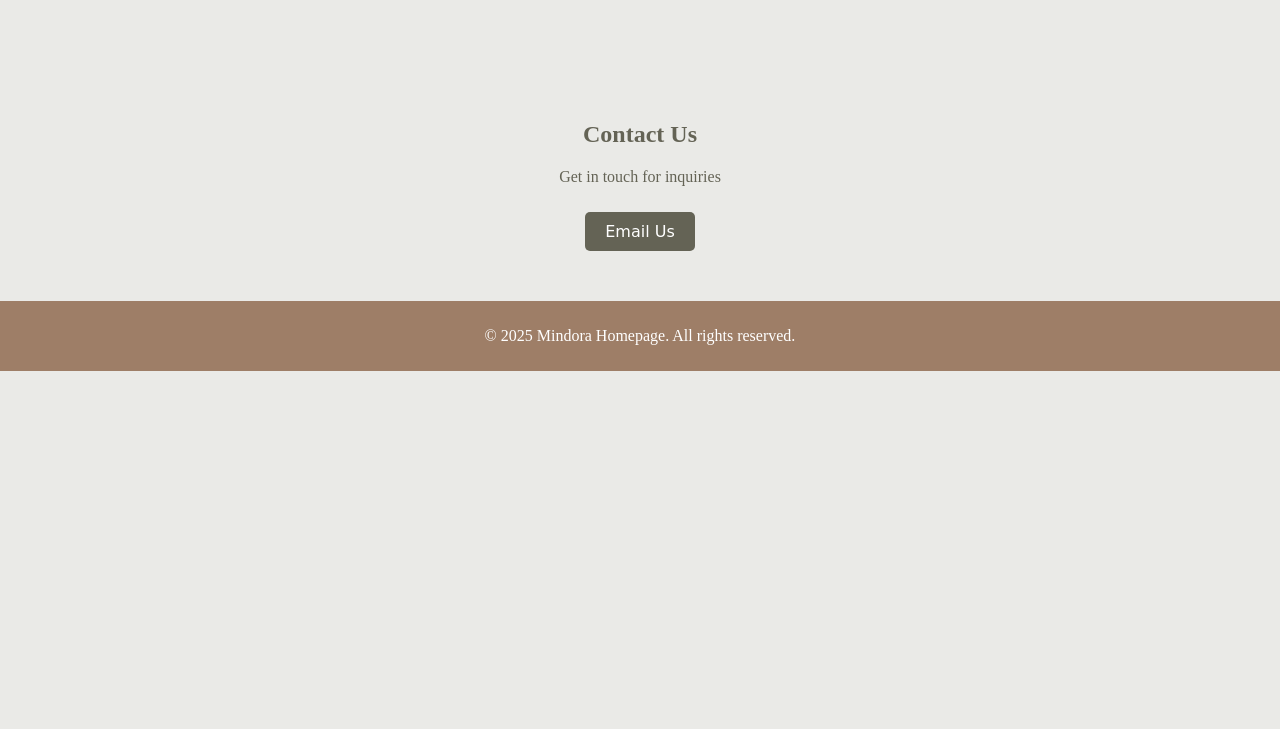
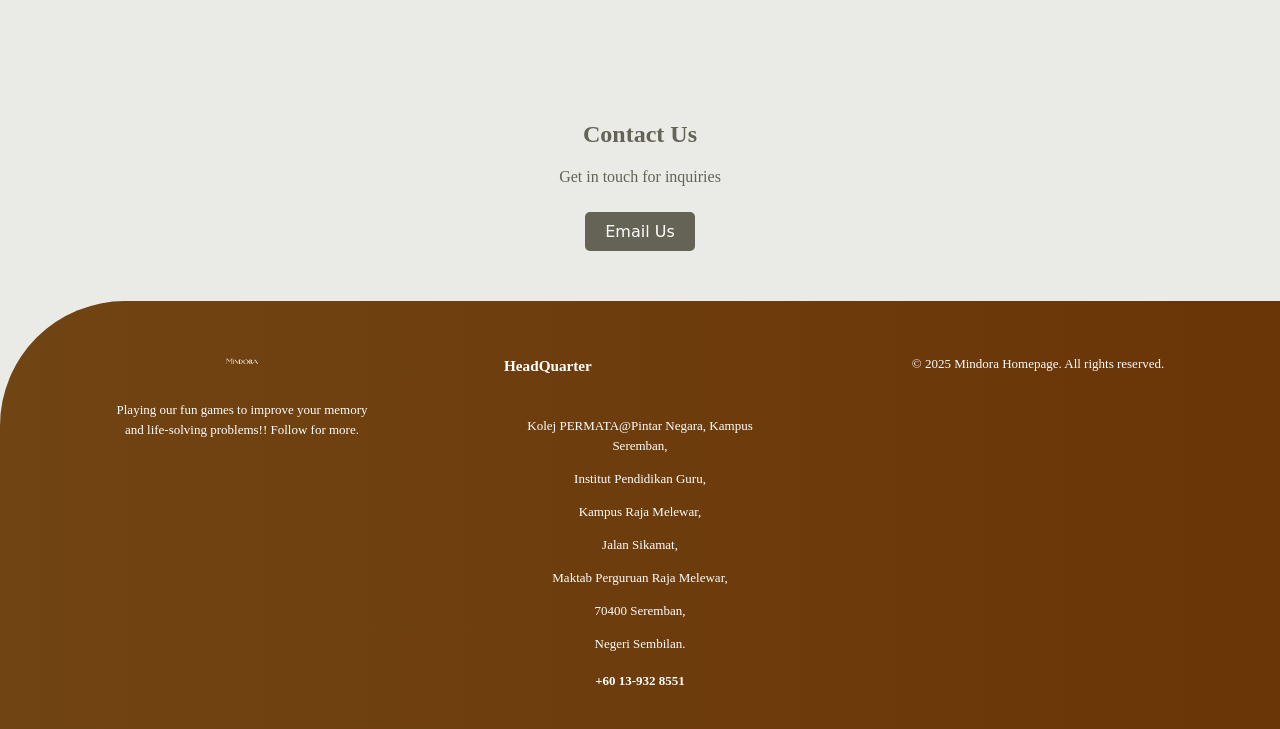
Before and after one commit to SyafeeqaAqeela/MindoraOfficial, a plain HTML site: page index.html in a window 1280 px wide. Shown: the part 1660-2389 px from the top of the page. Before the commit the page ends 2031 px from the top, so only its background shows below. Drawn offline with Linux system fonts and the light colour scheme; a web font is replaced by a local one.

Commit message:
Update index.html

```diff
--- a/index.html
+++ b/index.html
@@ -5,8 +5,62 @@
     <meta name="viewport" content="width=device-width, initial-scale=1.0">
     <title>Mindora Homepage</title>
     <link rel="stylesheet" href="styles.css">
+    <style>
+         html, body {
+      height: 100%;
+      margin: 0;
+    }
+
+    .site-wrapper {
+      display: flex;
+      flex-direction: column;
+      min-height: 100vh;
+    }
+
+    footer {
+      width: 100%;
+      background: linear-gradient(to right, #714413, #6a3507);
+      color: #fff;
+      padding: 30px 0 10px;
+      border-top-left-radius: 125px;
+      font-size: 13px;
+      line-height: 20px;
+      margin-top: auto;
+    }
+    .row{
+        width: 85%;
+        margin: auto;
+        display: flex;
+        flex-wrap: wrap;
+        align-items: flex-start;
+        justify-content: space-between;
+    }
+    .col{
+        flex-basis: 25%;
+        padding: 10px;
+    }
+    .logo{
+        width: 80px;
+        margin-bottom: 30px;
+
+    }
+    .col h3{
+        width: fit-content;
+        margin-bottom: 40px;
+        position: relative;
+    }
+    .row li{
+        list-style-type: none;
+    }
+    .row i{
+        color: black;
+        height: 100px;
+    }
+
+    </style>
 </head>
 <body>
+    <div class="site-wrapper">
     <nav class="navbar">
         <div class="logo">
             <img src="logo/1.png" alt="Logo" class="logo-image">
@@ -14,7 +68,7 @@
         <ul class="nav-links">
             <li><a href="index.html" class="btn-7">HOME</a></li>
             <li><a href="Cooking Game/cooking.html" class="btn-7">COOKING</a></li>
-            <li><a href="Mindora1/fashion game.html" class="btn-7">FASHION</a></li>
+            <li><a href="Mindora/fashion game.html" class="btn-7">FASHION</a></li>
             <li><a href="descr.html" class="btn-7">TUTORIAL</a></li>
             <li><a href="contact.html" class="btn-7">ABOUT</a></li>
         </ul>
@@ -23,7 +77,7 @@
     <section id="welcome">
         <div class="welcome-content">
             <h2>Mindora</h2>
-            <a href="Cooking Game/cooking.html" class="btn">Start Now</a>
+            <a href="#hero" class="btn">Start Now</a>
         </div>
         <div class="welcome-bg" style="background-image: url('bghp1.png');"></div>
         <div class="welcome-bg" style="background-image: url('bghp2.png');"></div>
@@ -51,8 +105,29 @@
     </section>
 
     <footer>
-        <p>&copy; 2025 Mindora Homepage. All rights reserved.</p>
-    </footer>
+        <div class="row">
+            <div class="col">
+                <img src="logo/1.png" height="40px" alt="Logo Mindora">
+                <p>Playing our fun games to improve your memory and life-solving problems!! Follow for more.</p>
+            </div>
+            <div class="col">
+              <h3>HeadQuarter</h3>
+              <p>Kolej PERMATA@Pintar Negara, Kampus Seremban,</p>
+              <p>Institut Pendidikan Guru,</p>
+              <p>Kampus Raja Melewar,</p>
+              <p>Jalan Sikamat,</p>
+              <p>Maktab Perguruan Raja Melewar,</p>
+              <p>70400 Seremban,</p>
+              <p>Negeri Sembilan.</p>
+              <h4>+60 13-932 8551</h4>
+            </div>
+            <div class="col">
+              <p>&copy; 2025 Mindora Homepage. All rights reserved.</p>
+
+            </div>
+        </div>
+      </footer>
+    </div>
 
    <!-- Scroll to Top Button -->
 <div id="scrollToTop">
```
